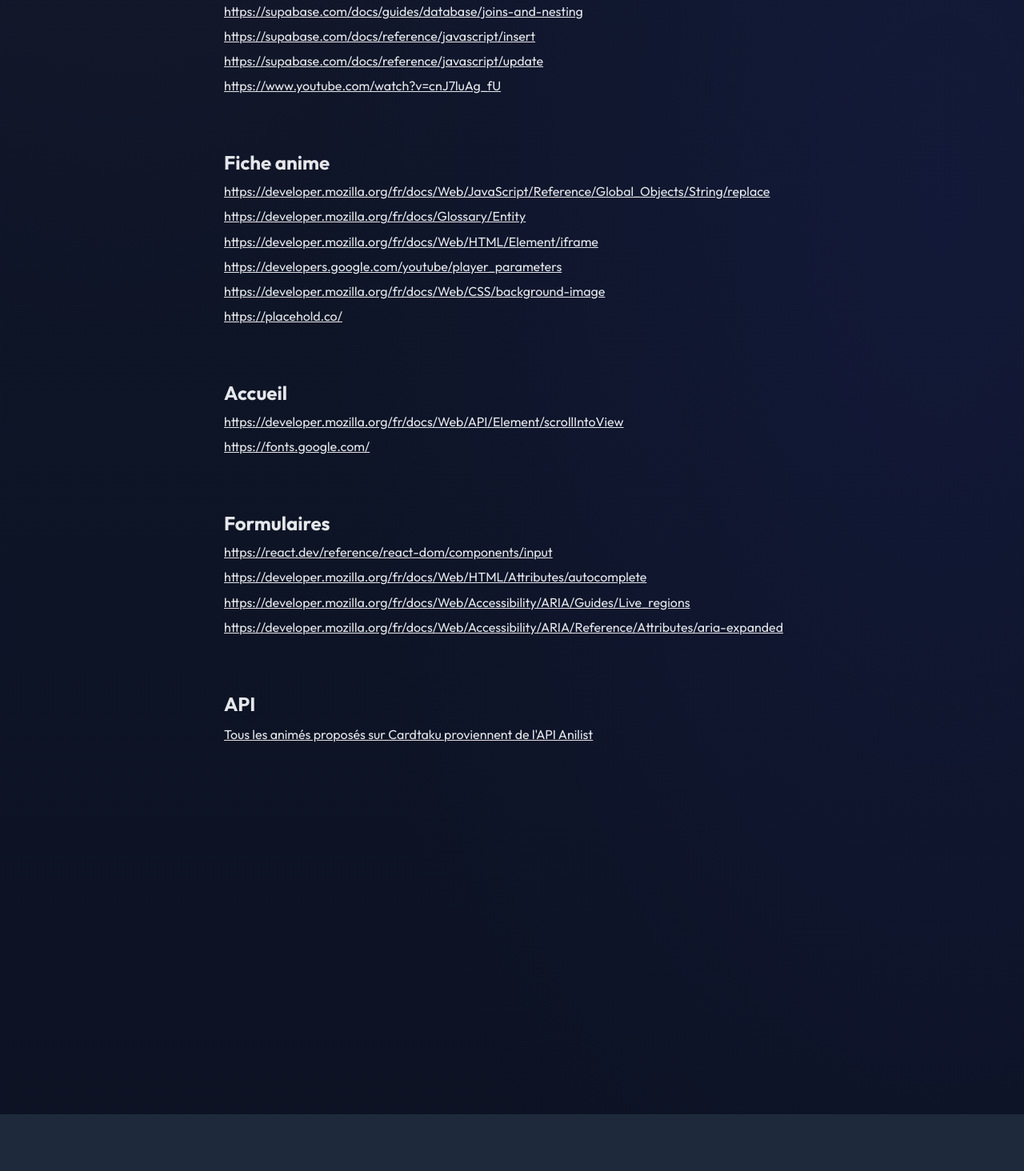
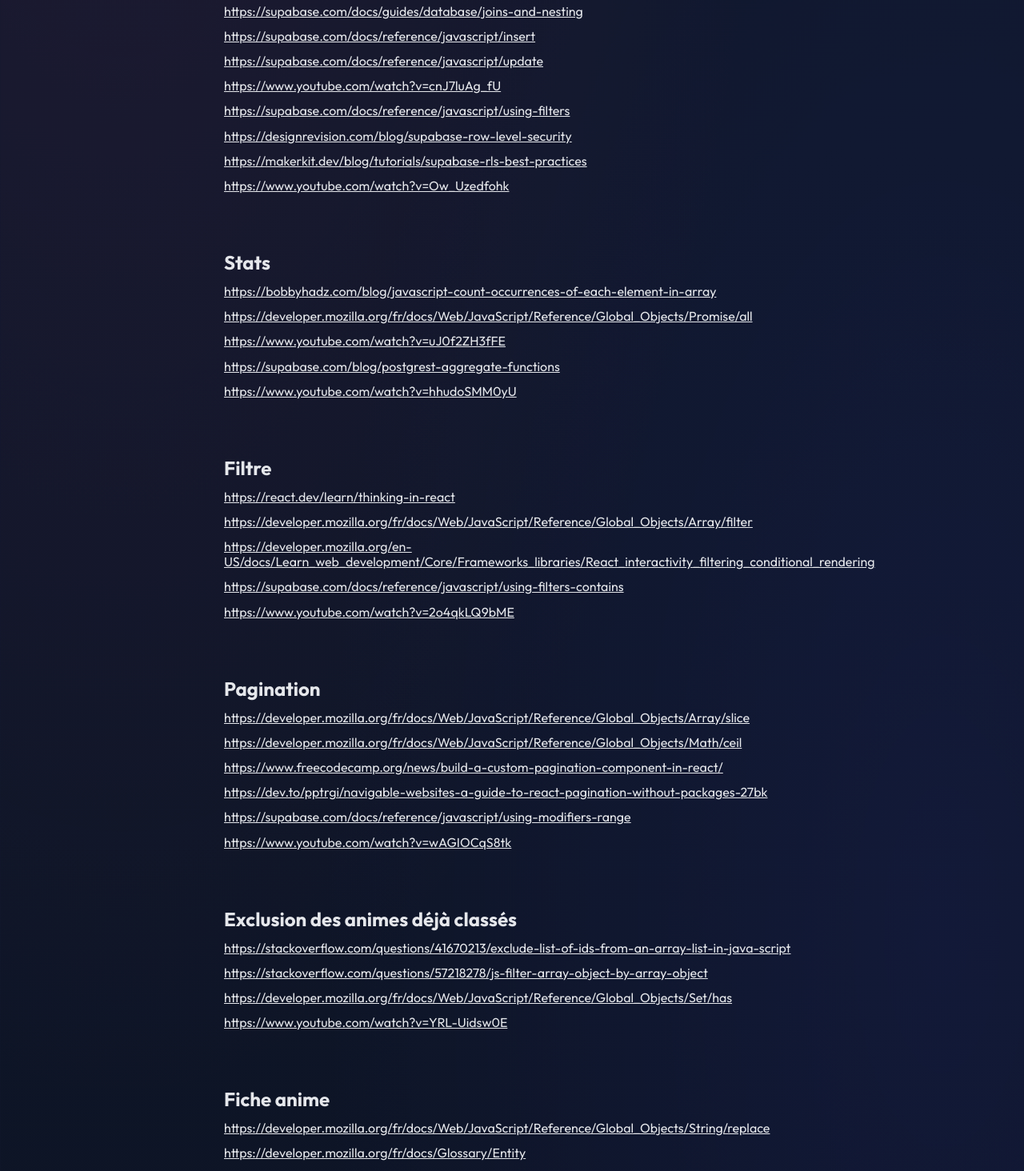
Before and after one commit to NiicoSnow/TFE, a React (Vite) app: page /credits in a window 1280 px wide. Shown: the part 4660-6124 px from the top of the page at 80% size. Built offline with nearby package versions, Linux system fonts and the light colour scheme; no server answers.

Commit message:
add credits

```diff
--- a/src/pages/CreditsPage.tsx
+++ b/src/pages/CreditsPage.tsx
@@ -156,6 +156,46 @@
           <a href="https://supabase.com/docs/reference/javascript/insert" target="_blank" rel="noreferrer">https://supabase.com/docs/reference/javascript/insert</a>
           <a href="https://supabase.com/docs/reference/javascript/update" target="_blank" rel="noreferrer">https://supabase.com/docs/reference/javascript/update</a>
           <a href="https://www.youtube.com/watch?v=cnJ7luAg_fU" target="_blank" rel="noreferrer">https://www.youtube.com/watch?v=cnJ7luAg_fU</a>
+          <a href="https://supabase.com/docs/reference/javascript/using-filters" target="_blank" rel="noreferrer">https://supabase.com/docs/reference/javascript/using-filters</a>
+          <a href="https://designrevision.com/blog/supabase-row-level-security" target="_blank" rel="noreferrer">https://designrevision.com/blog/supabase-row-level-security</a>
+          <a href="https://makerkit.dev/blog/tutorials/supabase-rls-best-practices" target="_blank" rel="noreferrer">https://makerkit.dev/blog/tutorials/supabase-rls-best-practices</a>
+          <a href="https://www.youtube.com/watch?v=Ow_Uzedfohk" target="_blank" rel="noreferrer">https://www.youtube.com/watch?v=Ow_Uzedfohk</a>
+        </div>
+
+        <div className="credits-page__group">
+          <h2>Stats</h2>
+          <a href="https://bobbyhadz.com/blog/javascript-count-occurrences-of-each-element-in-array" target="_blank" rel="noreferrer">https://bobbyhadz.com/blog/javascript-count-occurrences-of-each-element-in-array</a>
+          <a href="https://developer.mozilla.org/fr/docs/Web/JavaScript/Reference/Global_Objects/Promise/all" target="_blank" rel="noreferrer">https://developer.mozilla.org/fr/docs/Web/JavaScript/Reference/Global_Objects/Promise/all</a>
+          <a href="https://www.youtube.com/watch?v=uJ0f2ZH3fFE" target="_blank" rel="noreferrer">https://www.youtube.com/watch?v=uJ0f2ZH3fFE</a>
+          <a href="https://supabase.com/blog/postgrest-aggregate-functions" target="_blank" rel="noreferrer">https://supabase.com/blog/postgrest-aggregate-functions</a>
+          <a href="https://www.youtube.com/watch?v=hhudoSMM0yU" target="_blank" rel="noreferrer">https://www.youtube.com/watch?v=hhudoSMM0yU</a>
+        </div>
+
+        <div className="credits-page__group">
+          <h2>Filtre</h2>
+          <a href="https://react.dev/learn/thinking-in-react" target="_blank" rel="noreferrer">https://react.dev/learn/thinking-in-react</a>
+          <a href="https://developer.mozilla.org/fr/docs/Web/JavaScript/Reference/Global_Objects/Array/filter" target="_blank" rel="noreferrer">https://developer.mozilla.org/fr/docs/Web/JavaScript/Reference/Global_Objects/Array/filter</a>
+          <a href="https://developer.mozilla.org/en-US/docs/Learn_web_development/Core/Frameworks_libraries/React_interactivity_filtering_conditional_rendering" target="_blank" rel="noreferrer">https://developer.mozilla.org/en-US/docs/Learn_web_development/Core/Frameworks_libraries/React_interactivity_filtering_conditional_rendering</a>
+          <a href="https://supabase.com/docs/reference/javascript/using-filters-contains" target="_blank" rel="noreferrer">https://supabase.com/docs/reference/javascript/using-filters-contains</a>
+          <a href="https://www.youtube.com/watch?v=2o4qkLQ9bME" target="_blank" rel="noreferrer">https://www.youtube.com/watch?v=2o4qkLQ9bME</a>
+        </div>
+
+        <div className="credits-page__group">
+          <h2>Pagination</h2>
+          <a href="https://developer.mozilla.org/fr/docs/Web/JavaScript/Reference/Global_Objects/Array/slice" target="_blank" rel="noreferrer">https://developer.mozilla.org/fr/docs/Web/JavaScript/Reference/Global_Objects/Array/slice</a>
+          <a href="https://developer.mozilla.org/fr/docs/Web/JavaScript/Reference/Global_Objects/Math/ceil" target="_blank" rel="noreferrer">https://developer.mozilla.org/fr/docs/Web/JavaScript/Reference/Global_Objects/Math/ceil</a>
+          <a href="https://www.freecodecamp.org/news/build-a-custom-pagination-component-in-react/" target="_blank" rel="noreferrer">https://www.freecodecamp.org/news/build-a-custom-pagination-component-in-react/</a>
+          <a href="https://dev.to/pptrgi/navigable-websites-a-guide-to-react-pagination-without-packages-27bk" target="_blank" rel="noreferrer">https://dev.to/pptrgi/navigable-websites-a-guide-to-react-pagination-without-packages-27bk</a>
+          <a href="https://supabase.com/docs/reference/javascript/using-modifiers-range" target="_blank" rel="noreferrer">https://supabase.com/docs/reference/javascript/using-modifiers-range</a>
+          <a href="https://www.youtube.com/watch?v=wAGIOCqS8tk" target="_blank" rel="noreferrer">https://www.youtube.com/watch?v=wAGIOCqS8tk</a>
+        </div>
+
+        <div className="credits-page__group">
+          <h2>Exclusion des animes déjà&nbsp;classés</h2>
+          <a href="https://stackoverflow.com/questions/41670213/exclude-list-of-ids-from-an-array-list-in-java-script" target="_blank" rel="noreferrer">https://stackoverflow.com/questions/41670213/exclude-list-of-ids-from-an-array-list-in-java-script</a>
+          <a href="https://stackoverflow.com/questions/57218278/js-filter-array-object-by-array-object" target="_blank" rel="noreferrer">https://stackoverflow.com/questions/57218278/js-filter-array-object-by-array-object</a>
+          <a href="https://developer.mozilla.org/fr/docs/Web/JavaScript/Reference/Global_Objects/Set/has" target="_blank" rel="noreferrer">https://developer.mozilla.org/fr/docs/Web/JavaScript/Reference/Global_Objects/Set/has</a>
+          <a href="https://www.youtube.com/watch?v=YRL-Uidsw0E" target="_blank" rel="noreferrer">https://www.youtube.com/watch?v=YRL-Uidsw0E</a>
         </div>
 
         <div className="credits-page__group">
```
